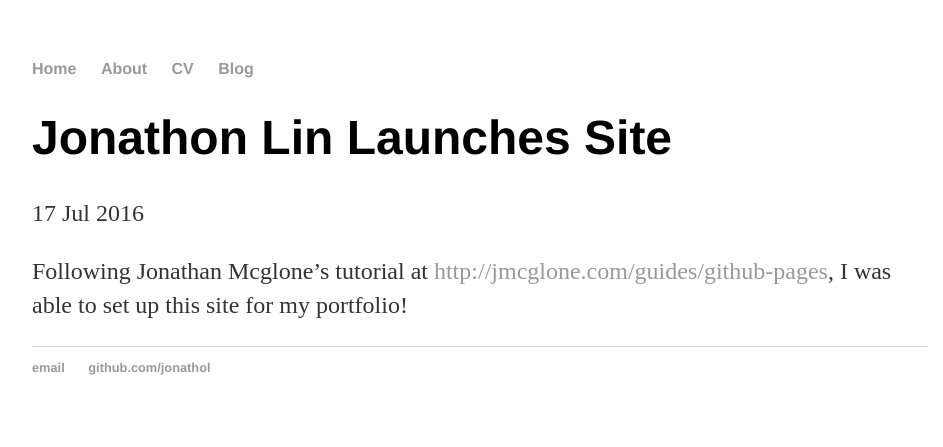
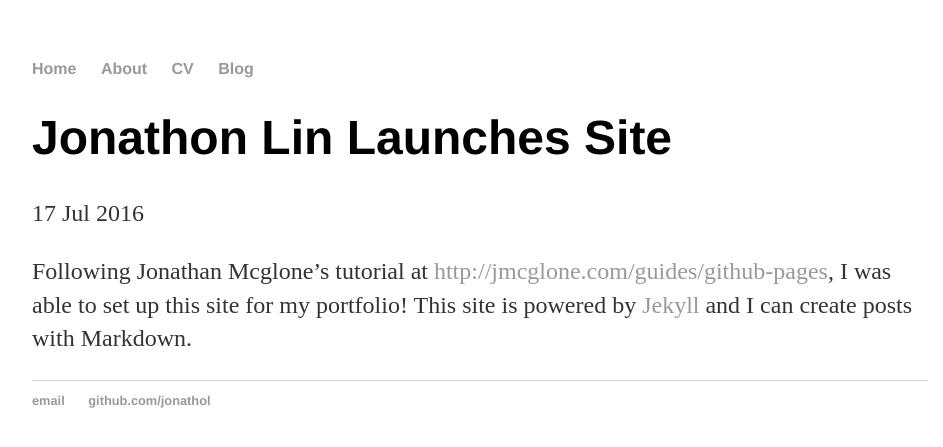
Before and after one commit to jonathol/jonathol.github.io, a Jekyll site: the page built from _posts/2016-07-17-jonathon-lin-site-launched.md, in a window 1280 px wide. Shown: the top 447 px of the page, without its empty margins (160-1103 px from the left). Built offline with Jekyll 4.4.1, drawn with Linux system fonts in a browser that asks for light colours.

Commit message:
Update 2016-07-17-jonathon-lin-site-launched.md

```diff
--- a/_posts/2016-07-17-jonathon-lin-site-launched.md
+++ b/_posts/2016-07-17-jonathon-lin-site-launched.md
@@ -5,3 +5,4 @@ date: 2016-07-17
 ---
 
 Following Jonathan Mcglone's tutorial at <http://jmcglone.com/guides/github-pages>, I was able to set up this site for my portfolio!
+This site is powered by [Jekyll](http://jekyllrb.com) and I can create posts with Markdown.
```
